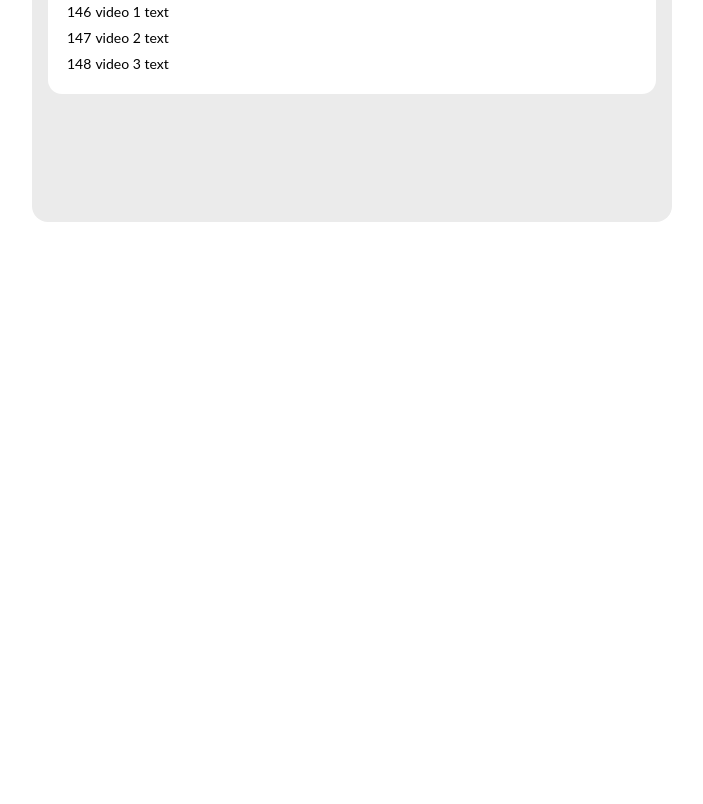
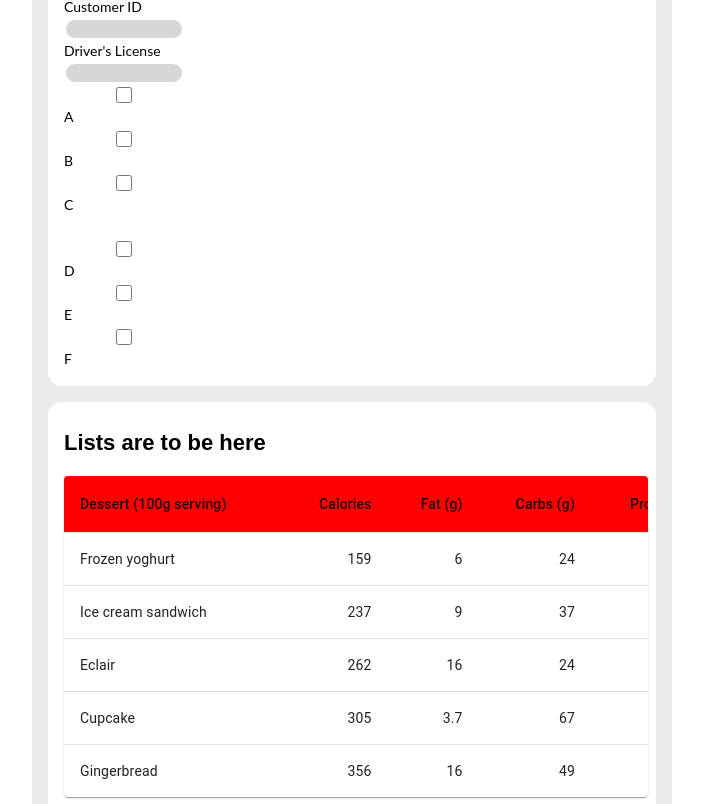
Before and after one commit to JOSBALIN/TIDFinalProject, a React (Create React App) app in the folder scancar/: page / in a window 1280 px wide. Shown: the part 536-1340 px from the top of the page, without its empty margins (288-991 px from the left). Before the commit the page ends 800 px from the top, so only its background shows below. Built offline with nearby package versions, Linux system fonts and the light colour scheme.

Commit message:
Added table component

```diff
--- a/scancar/package.json
+++ b/scancar/package.json
@@ -3,6 +3,9 @@
   "version": "0.1.0",
   "private": true,
   "dependencies": {
+    "@emotion/react": "^11.5.0",
+    "@emotion/styled": "^11.3.0",
+    "@mui/material": "^5.1.0",
     "@testing-library/jest-dom": "^5.15.0",
     "@testing-library/react": "^11.2.7",
     "@testing-library/user-event": "^12.8.3",
--- a/scancar/src/App.css
+++ b/scancar/src/App.css
@@ -38,7 +38,9 @@
 
 }
 
-
+.canvas label, input{
+  display:block;
+}
 
  /* The navigation bar */
  .navbar {
@@ -47,7 +49,7 @@
   position: fixed; /* Set the navbar to fixed position */
   top: 0; /* Position the navbar at the top of the page */
   width: 100%; /* Full width */
-  height:6%;
+  height:60px;
   display: flex;
   justify-content: left;
   align-items: center;
@@ -64,8 +66,8 @@ font-size:300%;
 .canvas {
   background: #EBEBEB;
   padding-bottom:10%;
-margin-right: 20%;
-margin-top: 4%;
+  margin-right: 20%;
+  margin-top: 75px;
   height: 100%;
   width: 50%;
   margin-left: auto;
@@ -81,6 +83,7 @@ outline:none;
 background: #D6D6D6;
 border-radius: 20px;
 border-style:solid;
+border-color:white
 
 }
 
@@ -92,6 +95,7 @@ outline:none;
 background: #D6D6D6;
 border-radius: 20px;
 border-style:solid;
+border-color:white
 
 }
 
--- a/scancar/src/App.js
+++ b/scancar/src/App.js
@@ -1,11 +1,36 @@
 import logo from "./logo.svg";
 import "./App.css";
+import BasicTable from "./components/table.tsx";
 
 function App() {
   const data = [
-    { BookingID: "146", Name: "video 1 text", PhoneNum: "10304050", Group: "A", Pickup: "01/11/2010", return: "20/11/2010", status: "picked up" },
-    { BookingID: "147", Name: "video 2 text", PhoneNum: "10304050", Group: "A", Pickup: "01/11/2010", return: "20/11/2010", status: "picked up" },
-    { BookingID: "148", Name: "video 3 text", PhoneNum: "10304050", Group: "A", Pickup: "01/11/2010", return: "20/11/2010", status: "picked up" },
+    {
+      BookingID: "146",
+      Name: "video 1 text",
+      PhoneNum: "10304050",
+      Group: "A",
+      Pickup: "01/11/2010",
+      return: "20/11/2010",
+      status: "picked up",
+    },
+    {
+      BookingID: "147",
+      Name: "video 2 text",
+      PhoneNum: "10304050",
+      Group: "A",
+      Pickup: "01/11/2010",
+      return: "20/11/2010",
+      status: "picked up",
+    },
+    {
+      BookingID: "148",
+      Name: "video 3 text",
+      PhoneNum: "10304050",
+      Group: "A",
+      Pickup: "01/11/2010",
+      return: "20/11/2010",
+      status: "picked up",
+    },
   ];
 
   return (
@@ -25,24 +50,23 @@ function App() {
               <form>
                 <label>
                   Booking ID
+                </label>
                   <input type="text" name="Booking ID" />
-                </label>
                 <label>
                   Phone Number
+                </label>
                   <input type="text" name="Phone Number" />
-                </label>
                 <label>
                   Name
+                  </label>
                   <input type="text" name="Name" />
-                </label>
                 <label>
                   Address
+                  </label>
                   <input type="text" name="Address" />
-                </label>
               </form>
             </div>
             <button id="advfilters">Advanced Filters</button>
-
           </div>
           <div class="module" id="advfiltersmodule">
             <form>
@@ -69,6 +93,8 @@ function App() {
           </div>
           <div class="module" id="listmodule">
             <h3>Lists are to be here</h3>
+
+            <BasicTable/>
 
             <table>
               {data.map((el) => (
--- /dev/null
+++ b/scancar/src/components/table.css
@@ -0,0 +1,3 @@
+.tablerow {
+    background-color: red;
+}
--- /dev/null
+++ b/scancar/src/components/table.tsx
@@ -0,0 +1,61 @@
+import * as React from 'react';
+import Table from '@mui/material/Table';
+import TableBody from '@mui/material/TableBody';
+import TableCell from '@mui/material/TableCell';
+import TableContainer from '@mui/material/TableContainer';
+import TableHead from '@mui/material/TableHead';
+import TableRow from '@mui/material/TableRow';
+import Paper from '@mui/material/Paper';
+import "./table.css"
+
+function createData(
+  icename: string,
+  calories: number,
+  fat: number,
+  carbs: number,
+  protein: number,
+) {
+  return { icename, calories, fat, carbs, protein };
+}
+
+const rows = [
+  createData('Frozen yoghurt', 159, 6.0, 24, 4.0),
+  createData('Ice cream sandwich', 237, 9.0, 37, 4.3),
+  createData('Eclair', 262, 16.0, 24, 6.0),
+  createData('Cupcake', 305, 3.7, 67, 4.3),
+  createData('Gingerbread', 356, 16.0, 49, 3.9),
+];
+
+export default function BasicTable() {
+  return (
+    <TableContainer component={Paper}>
+      <Table sx={{ minWidth: 650 }} aria-label="simple table">
+        <TableHead>
+          <TableRow className="tablerow">
+            <TableCell>Dessert (100g serving)</TableCell>
+            <TableCell align="right">Calories</TableCell>
+            <TableCell align="right">Fat&nbsp;(g)</TableCell>
+            <TableCell align="right">Carbs&nbsp;(g)</TableCell>
+            <TableCell align="right">Protein&nbsp;(g)</TableCell>
+          </TableRow>
+        </TableHead>
+        <TableBody>
+          {rows.map((row) => (
+            <TableRow
+              key={row.icename}
+              sx={{ '&:last-child td, &:last-child th': { border: 0 } }}
+            >
+              <TableCell component="th" scope="row">
+                {row.icename}
+              </TableCell>
+              <TableCell align="right">{row.calories}</TableCell>
+              <TableCell align="right">{row.fat}</TableCell>
+              <TableCell align="right">{row.carbs}</TableCell>
+              <TableCell align="right">{row.protein}</TableCell>
+            </TableRow>
+          ))}
+        </TableBody>
+      </Table>
+    </TableContainer>
+  );
+}
```
Also changed, not shown: 1 other file (tests, documents, lock files or other folders). Lines whose indentation alone changed are shown as unchanged.
